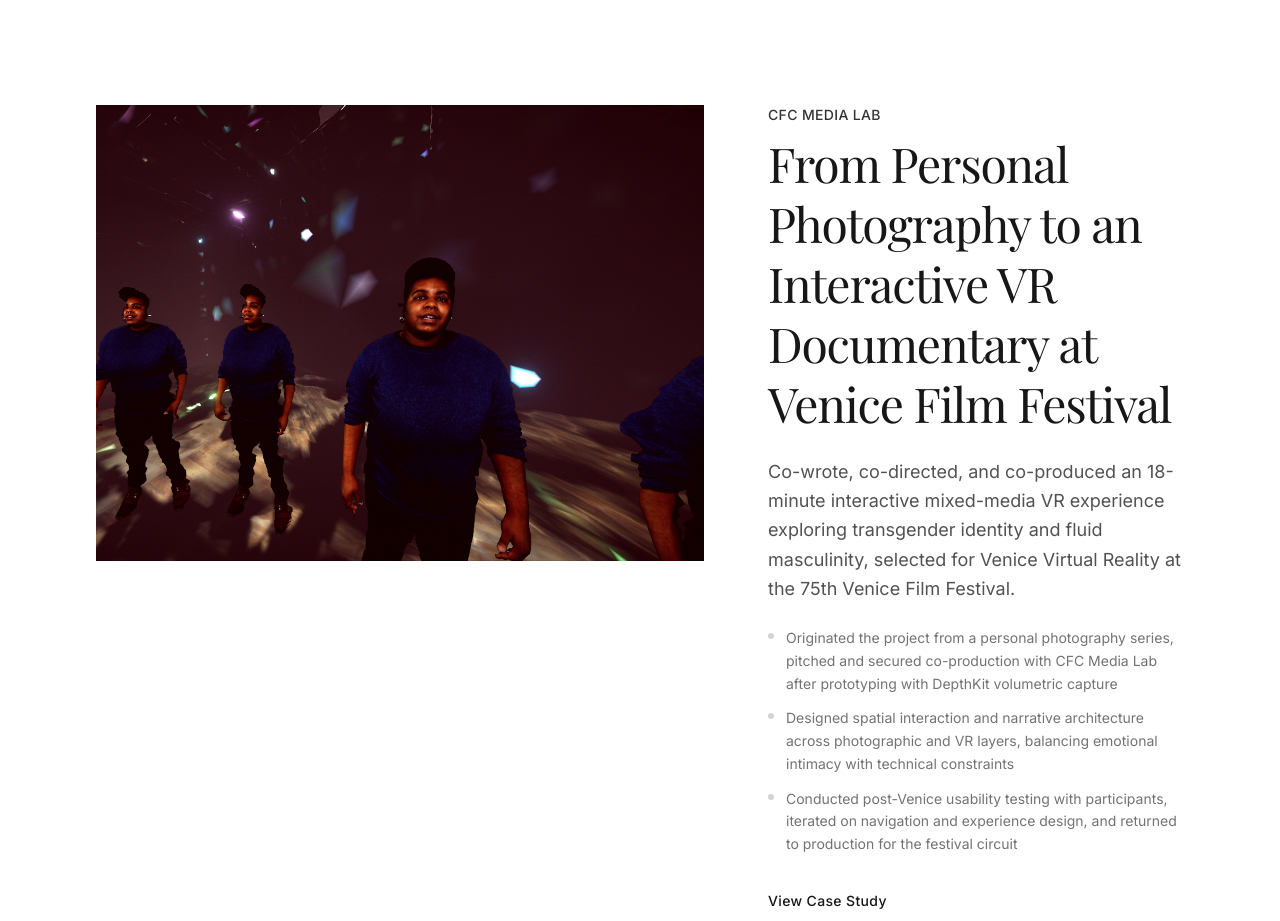
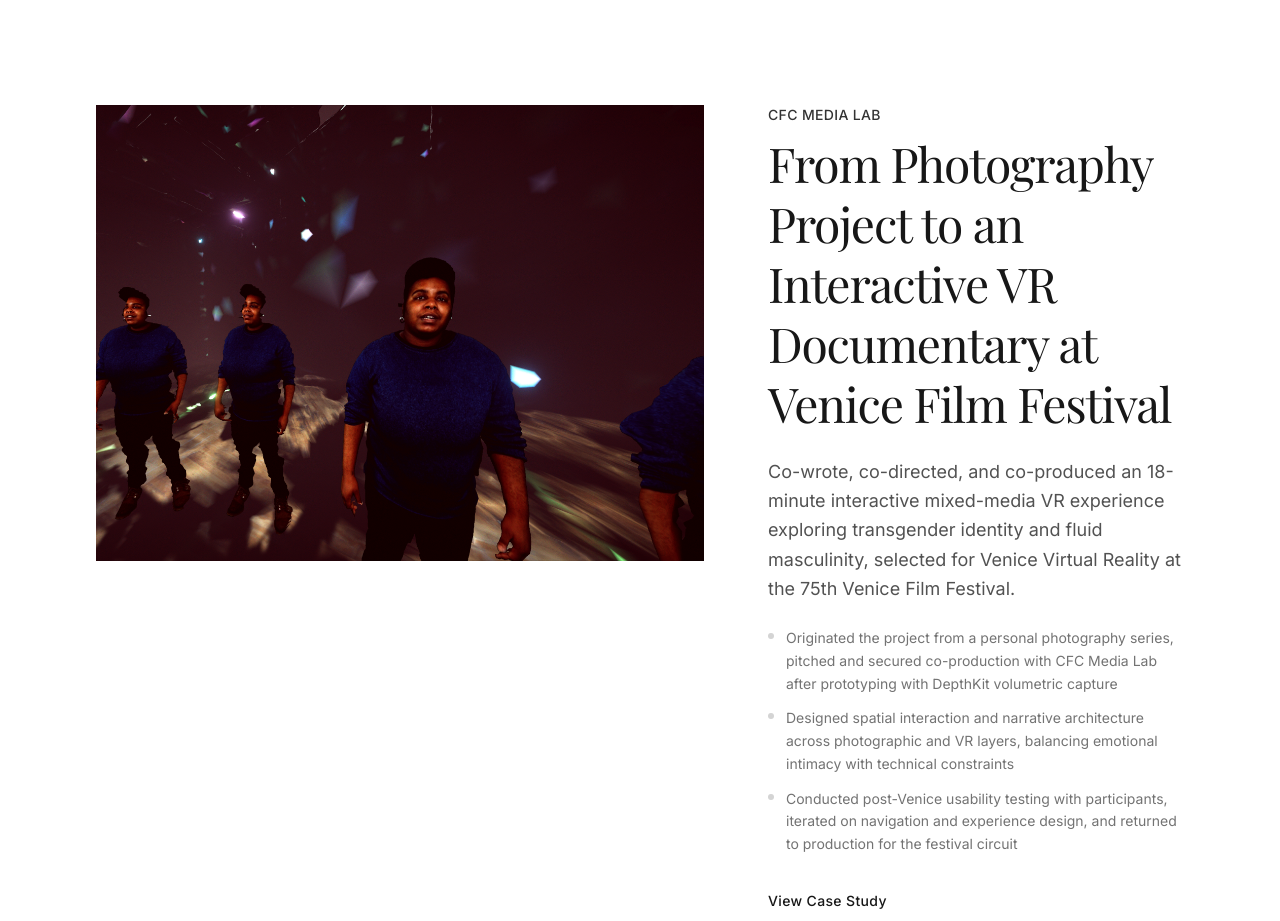
Before and after one commit to iremharnak/portfolio-2026, a Next.js app: page / in a window 1280 px wide. Shown: the part 4740-5661 px from the top of the page. Built offline with nearby package versions, Linux system fonts and the light colour scheme; a web font is replaced by a local one.

Commit message:
copy change

```diff
--- a/src/data/projects.ts
+++ b/src/data/projects.ts
@@ -225,7 +225,7 @@ export const projects: Project[] = [
     slug: "madethisway",
     org: "CFC Media Lab",
     headline:
-      "From Personal Photography to an Interactive VR Documentary at Venice Film Festival",
+      "From Photography Project to an Interactive VR Documentary at Venice Film Festival",
     summary:
       "Co-wrote, co-directed, and co-produced an 18-minute interactive mixed-media VR experience exploring transgender identity and fluid masculinity, selected for Venice Virtual Reality at the 75th Venice Film Festival.",
     bullets: [
```
